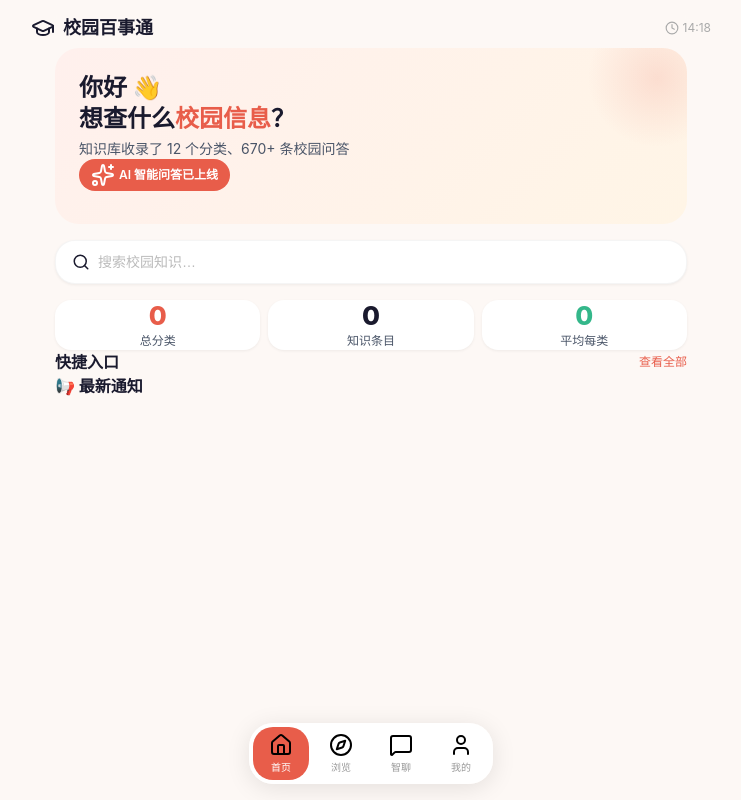
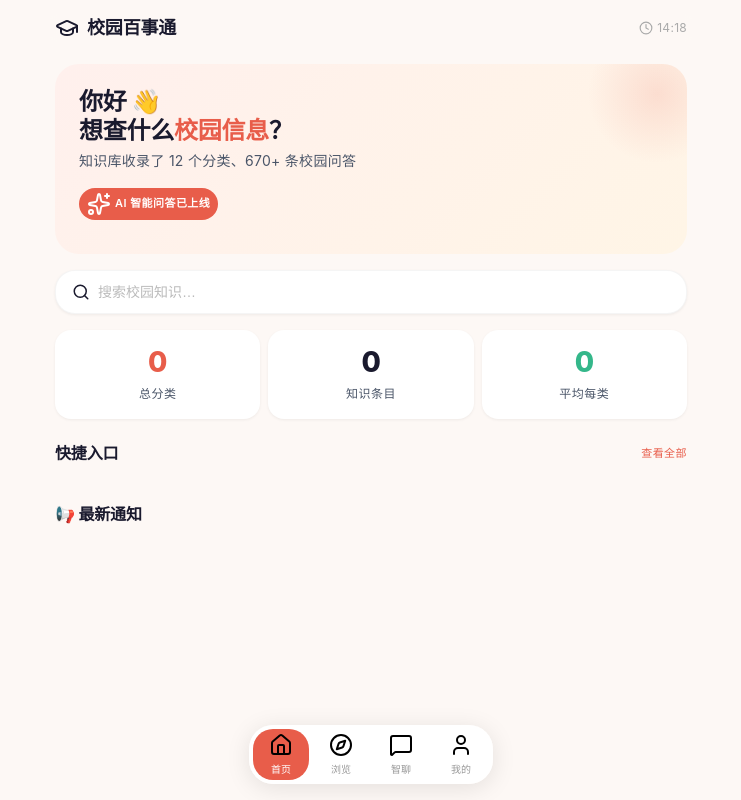
Before and after one commit to zzziu99/my-first-backend, a Flask app: page / in a window 1280 px wide. Shown: the whole page, without its empty margins (269-1010 px from the left). Run offline with Flask 3, Linux system fonts and the light colour scheme; data that the repository does not hold is empty.

Commit message:
optimize typography system and fix spacing values
- New font scale: display/kpi/title/body/secondary/caption with letter-spacing
- Better font stack with Inter + SF Pro + Noto Sans SC for mixed CJK/Latin
- line-height system: display 1.2, title 1.3, body 1.6
- All non-8pt spacing vars (--sp-2/6/10/12/14/20) replaced with valid values
- All font-size declarations now reference --font-* variables

Co-Authored-By: Claude Opus 4.7 <noreply@anthropic.com

```diff
--- a/templates/index.html
+++ b/templates/index.html
@@ -25,14 +26,29 @@
   --shadow-lg:0 4px 24px rgba(0,0,0,0.08);
   --safe-b:env(safe-area-inset-bottom,0px);
   --safe-t:env(safe-area-inset-top,0px);
+
+  --font-stack:"Inter",-apple-system,BlinkMacSystemFont,"SF Pro Display","Segoe UI",Roboto,"Noto Sans SC","PingFang SC","Microsoft YaHei","Helvetica Neue",sans-serif;
+  --font-display:24px;
+  --font-kpi:28px;
+  --font-title:16px;
+  --font-body:14px;
+  --font-secondary:12px;
+  --font-caption:11px;
+  --leading-display:1.2;
+  --leading-title:1.3;
+  --leading-body:1.6;
+  --tracking-tight:-0.01em;
+  --tracking-wide:0.02em;
+  --tracking-wider:0.04em;
 }
 
 /* ========== RESET ========== */
 *,*::before,*::after{margin:0;padding:0;box-sizing:border-box}
 html{height:100%}
 body{
-  font-family:-apple-system,BlinkMacSystemFont,"Segoe UI",Roboto,"Noto Sans SC","PingFang SC",sans-serif;
-  font-size:14px;line-height:1.5;color:#1A1A2E;background:#FDF8F5;-webkit-font-smoothing:antialiased;
+  font-family:var(--font-stack);
+  font-size:var(--font-body);line-height:var(--leading-body);letter-spacing:var(--tracking-wide);
+  color:#1A1A2E;background:#FDF8F5;-webkit-font-smoothing:antialiased;-moz-osx-font-smoothing:grayscale;
   height:100%;overflow:hidden
 }
 
@@ -42,11 +58,11 @@ body{
 
 /* ========== HEADER ========== */
 .header{
-  position:sticky;top:0;z-index:20;padding:var(--sp-16) var(--sp-24) var(--sp-12);
+  position:sticky;top:0;z-index:20;padding:var(--sp-16) var(--sp-24) var(--sp-16);
   background:rgba(253,248,245,0.85);backdrop-filter:blur(12px);-webkit-backdrop-filter:blur(12px);
   display:flex;align-items:center;justify-content:space-between;padding-top:calc(var(--sp-16) + var(--safe-t))
 }
-.header-title{font-size:18px;font-weight:700;line-height:1.2;display:flex;align-items:center;gap:var(--sp-8)}
+.header-title{font-size:18px;font-weight:700;line-height:var(--leading-display);letter-spacing:var(--tracking-tight);display:flex;align-items:center;gap:var(--sp-8)}
 .header-title i{color:var(--coral)}
 
 /* ========== SCROLL AREA ========== */
@@ -64,12 +80,12 @@ body{
   content:'';position:absolute;top:-40px;right:-40px;width:140px;height:140px;
   background:radial-gradient(circle,var(--coral-glow) 0%,transparent 70%);border-radius:50%
 }
-.hero h2{font-size:24px;font-weight:800;line-height:1.3}
+.hero h2{font-size:var(--font-display);font-weight:800;line-height:var(--leading-display);letter-spacing:var(--tracking-tight);color:#1A1A2E}
 .hero h2 span{color:var(--coral)}
-.hero p{font-size:14px;color:var(--slate);margin-top:var(--sp-4)}
+.hero p{font-size:var(--font-body);color:var(--slate);margin-top:var(--sp-4)}
 .hero-badge{
-  display:inline-flex;align-items:center;gap:var(--sp-4);margin-top:var(--sp-12);
-  background:var(--coral);color:#fff;font-size:12px;font-weight:600;padding:4px 12px;border-radius:20px
+  display:inline-flex;align-items:center;gap:var(--sp-4);margin-top:var(--sp-16);
+  background:var(--coral);color:#fff;font-size:var(--font-caption);font-weight:600;letter-spacing:var(--tracking-wider);padding:var(--sp-4) var(--sp-8);border-radius:20px
 }
 .hero-badge i{width:14px;height:14px}
 
@@ -88,30 +104,30 @@ body{
 /* ========== KPI ========== */
 .kpi-row{display:grid;grid-template-columns:repeat(3,1fr);gap:var(--sp-8);margin-top:var(--sp-16)}
 .kpi-card{
-  background:#fff;border-radius:var(--radius-lg);padding:var(--sp-12) var(--sp-16);
+  background:#fff;border-radius:var(--radius-lg);padding:var(--sp-16) var(--sp-16);
   box-shadow:var(--shadow-sm);text-align:center;
   transition:all 200ms ease;cursor:default
 }
 .kpi-card:hover{transform:translateY(-2px)}
-.kpi-value{font-size:26px;font-weight:800;line-height:1.2}
+.kpi-value{font-size:var(--font-kpi);font-weight:800;line-height:var(--leading-display);letter-spacing:var(--tracking-tight)}
 .kpi-card:nth-child(1) .kpi-value{color:var(--coral)}
 .kpi-card:nth-child(2) .kpi-value{color:#1A1A2E}
 .kpi-card:nth-child(3) .kpi-value{color:var(--mint)}
-.kpi-label{font-size:12px;color:var(--slate);margin-top:var(--sp-2)}
+.kpi-label{font-size:var(--font-secondary);color:var(--slate);margin-top:var(--sp-4);letter-spacing:var(--tracking-wider)}
 
 /* ========== SECTION HEADER ========== */
 .section-header{
-  display:flex;align-items:center;justify-content:space-between;margin:var(--sp-24) 0 var(--sp-12)
+  display:flex;align-items:center;justify-content:space-between;margin:var(--sp-24) 0 var(--sp-16)
 }
-.section-header h3{font-size:16px;font-weight:700}
-.section-header a{font-size:12px;color:var(--coral);text-decoration:none;font-weight:500}
+.section-header h3{font-size:var(--font-title);font-weight:700;line-height:var(--leading-title);letter-spacing:var(--tracking-tight)}
+.section-header a{font-size:var(--font-caption);color:var(--coral);text-decoration:none;font-weight:500;letter-spacing:var(--tracking-wider)}
 
 /* ========== QUICK GRID ========== */
 .quick-grid{display:grid;grid-template-columns:repeat(3,1fr);gap:var(--sp-8)}
 .quick-item{
-  display:flex;flex-direction:column;align-items:center;gap:var(--sp-6);
+  display:flex;flex-direction:column;align-items:center;gap:var(--sp-8);
   background:#fff;border-radius:var(--radius-lg);padding:var(--sp-16) var(--sp-8);
-  box-shadow:var(--shadow-sm);cursor:pointer;transition:all 200ms ease;border:none;font-family:inherit;font-size:13px;color:#1A1A2E
+  box-shadow:var(--shadow-sm);cursor:pointer;transition:all 200ms ease;border:none;font-family:inherit;font-size:var(--font-secondary);line-height:var(--leading-display);letter-spacing:var(--tracking-wide);color:#1A1A2E;font-weight:500
 }
 .quick-item:hover{transform:translateY(-2px);box-shadow:var(--shadow-md)}
 .quick-item:active{transform:scale(0.96)}
@@ -271,8 +287,8 @@ body{
   max-width:calc(100vw - 32px)
 }
 .nav-btn{
-  display:flex;flex-direction:column;align-items:center;gap:2px;
-  padding:6px var(--sp-16);border-radius:var(--radius-xl);border:none;background:transparent;
+  display:flex;flex-direction:column;align-items:center;gap:var(--sp-4);
+  padding:var(--sp-4) var(--sp-16);border-radius:var(--radius-xl);border:none;background:transparent;
   cursor:pointer;transition:all 200ms ease;font-family:inherit;min-width:56px
 }
 .nav-btn i{width:22px;height:22px;color:#999;transition:color 200ms ease}
```
Also changed, not shown: other parts of templates/index.html (+34 -33 lines).
